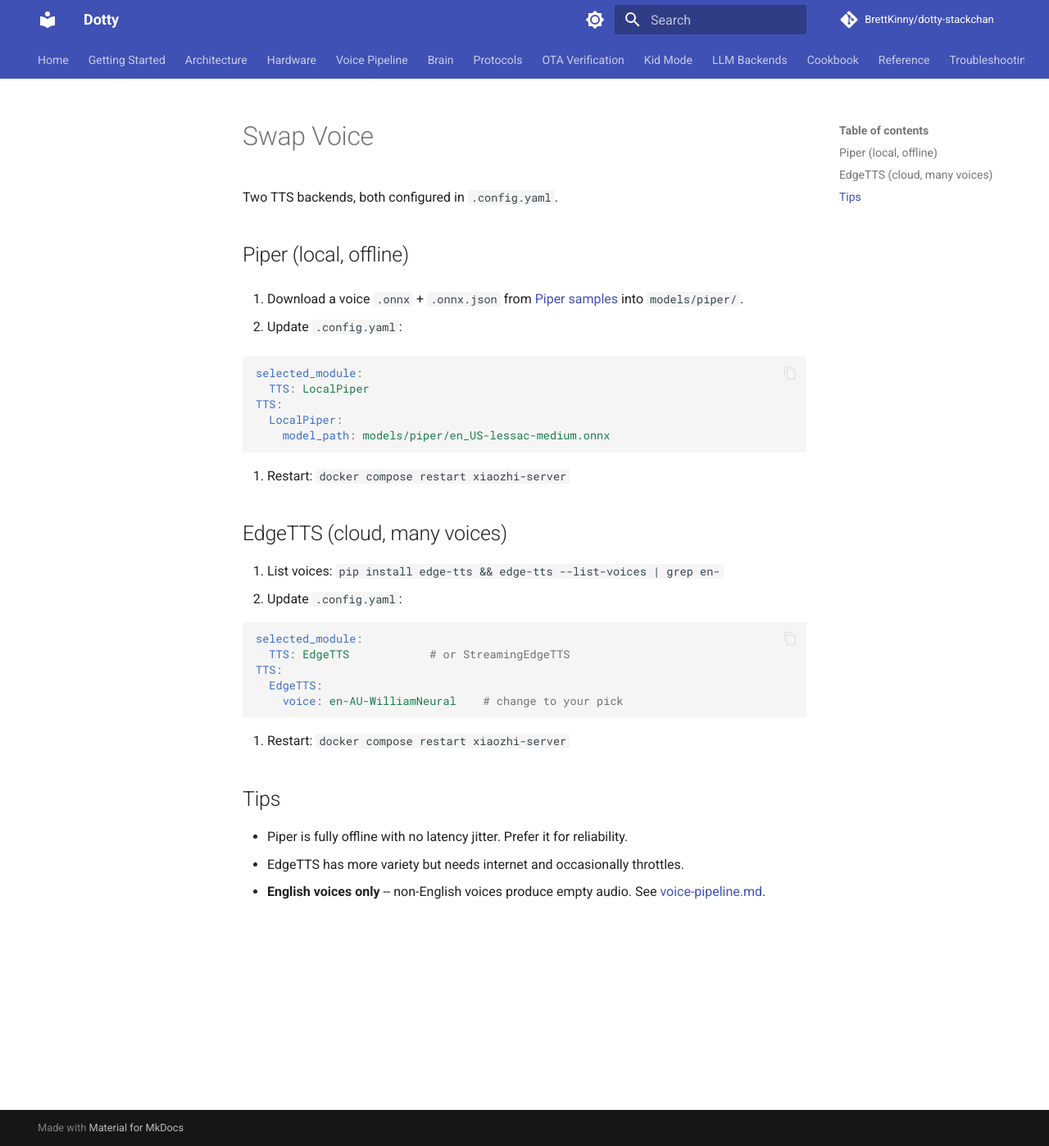
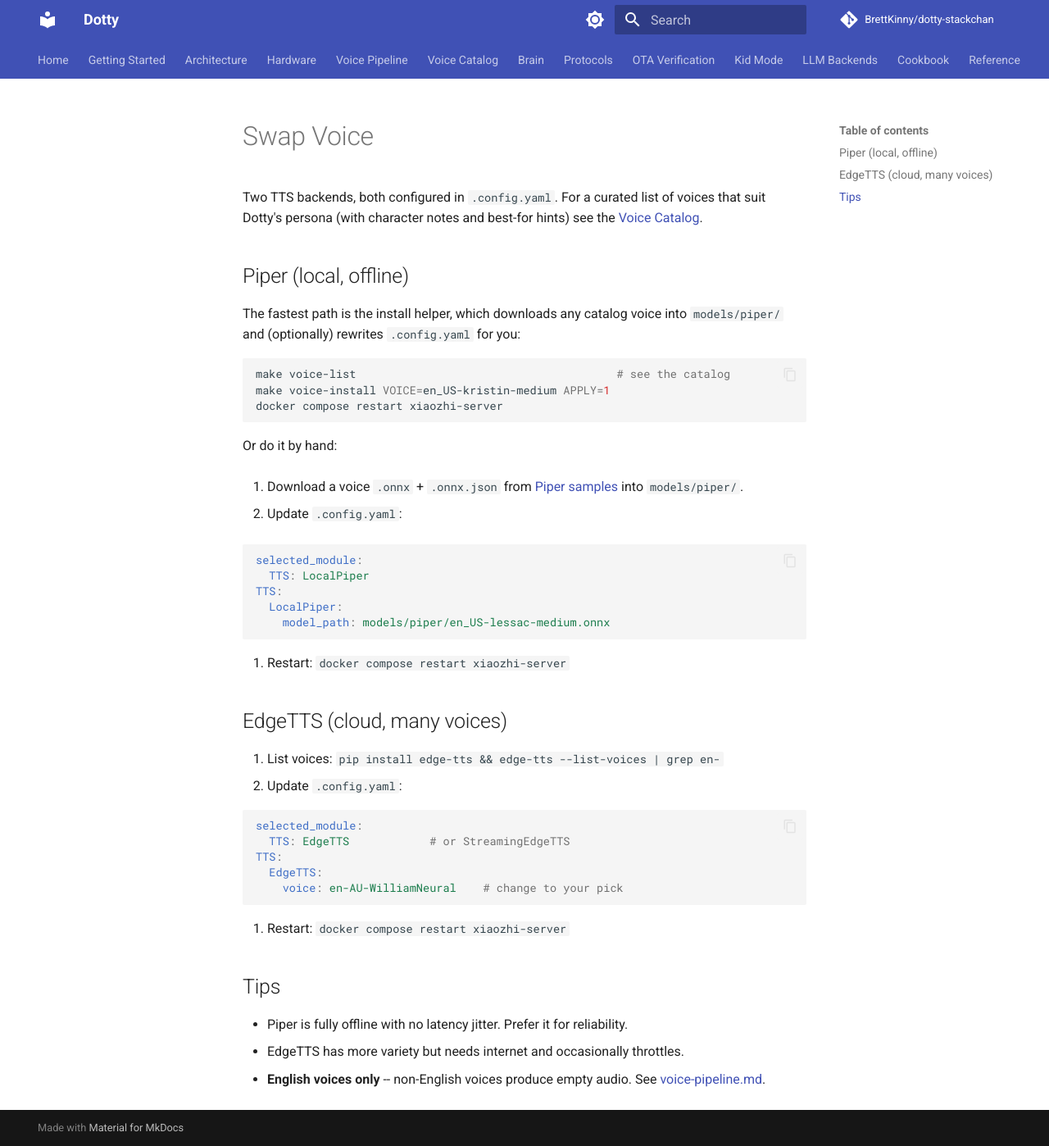
Before and after one commit to BrettKinny/dotty-stackchan, an MkDocs documentation site: the page built from docs/cookbook/swap-voice.md, in a window 1280 px wide and 1398 px high. Shown: the whole window at 82% size. Built offline with MkDocs 1.6.1 and Material for MkDocs 9.7.7, drawn with Linux system fonts in a browser that asks for light colours; comment, search, counter and statistics services are not loaded.

Commit message:
voice: add catalog + install helper script
docs/voice-catalog.md curates ~10 Piper + ~5 EdgeTTS voices suitable
for a kid-friendly robot persona. scripts/voice-install.sh downloads a
chosen Piper voice into models/piper/ and optionally applies it to
.config.yaml. Wired into Makefile as `make voice-install` and
`make voice-list`.

Co-Authored-By: Claude Opus 4.7 (1M context) <noreply@anthropic.com>

````diff
--- a/docs/cookbook/swap-voice.md
+++ b/docs/cookbook/swap-voice.md
@@ -5,9 +5,23 @@ description: Change the TTS voice for Piper (local) or EdgeTTS (cloud).
 
 # Swap Voice
 
-Two TTS backends, both configured in `.config.yaml`.
+Two TTS backends, both configured in `.config.yaml`. For a curated list
+of voices that suit Dotty's persona (with character notes and best-for
+hints) see the [Voice Catalog](../voice-catalog.md).
 
 ## Piper (local, offline)
+
+The fastest path is the install helper, which downloads any catalog
+voice into `models/piper/` and (optionally) rewrites `.config.yaml` for
+you:
+
+```bash
+make voice-list                                       # see the catalog
+make voice-install VOICE=en_US-kristin-medium APPLY=1
+docker compose restart xiaozhi-server
+```
+
+Or do it by hand:
 
 1. Download a voice `.onnx` + `.onnx.json` from
    [Piper samples](https://rhasspy.github.io/piper-samples/) into `models/piper/`.
--- a/mkdocs.yml
+++ b/mkdocs.yml
@@ -42,6 +42,7 @@ nav:
       - Hardware: docs/hardware.md
       - Hardware Support: docs/hardware-support.md
   - Voice Pipeline: docs/voice-pipeline.md
+  - Voice Catalog: docs/voice-catalog.md
   - Brain: docs/brain.md
   - Protocols: docs/protocols.md
   - OTA Verification: docs/ota-verification.md
````
Also changed, not shown: docs/voice-catalog.md (added, +113 -0 lines), 3 other files.
